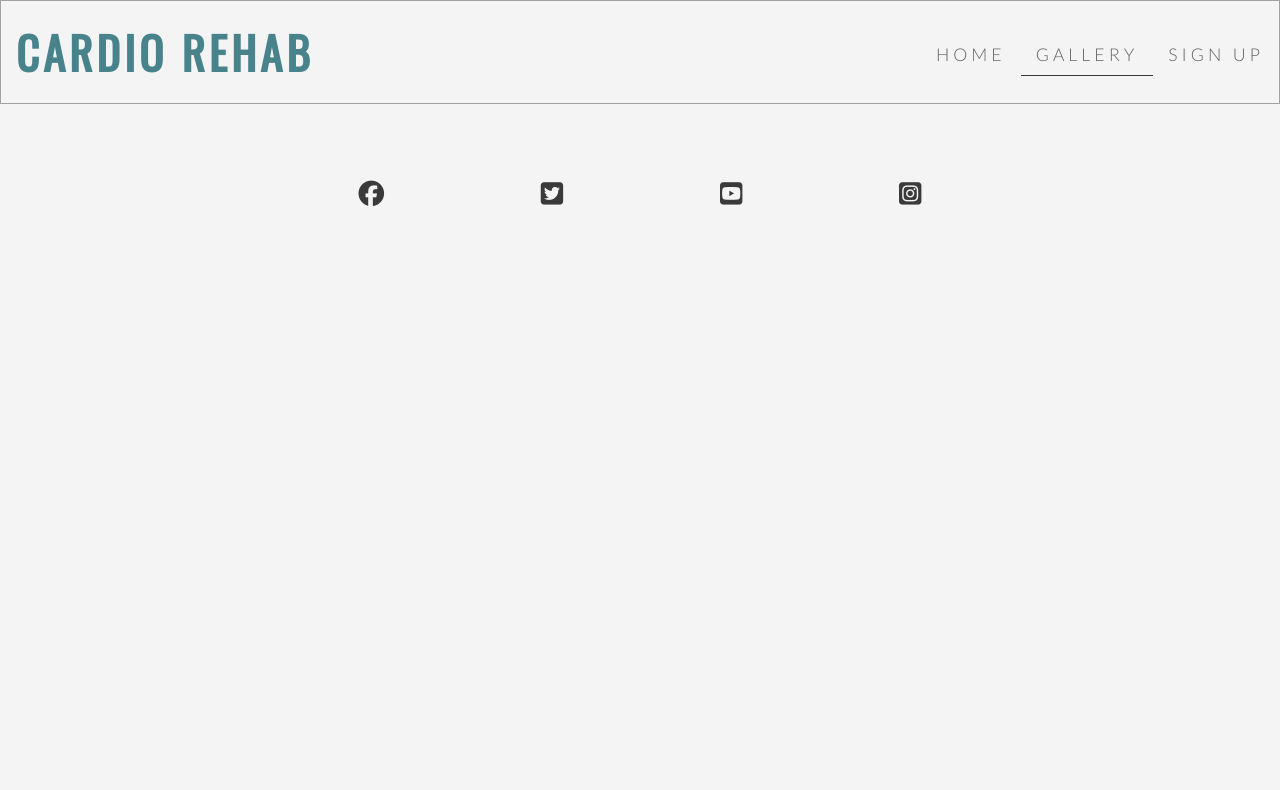
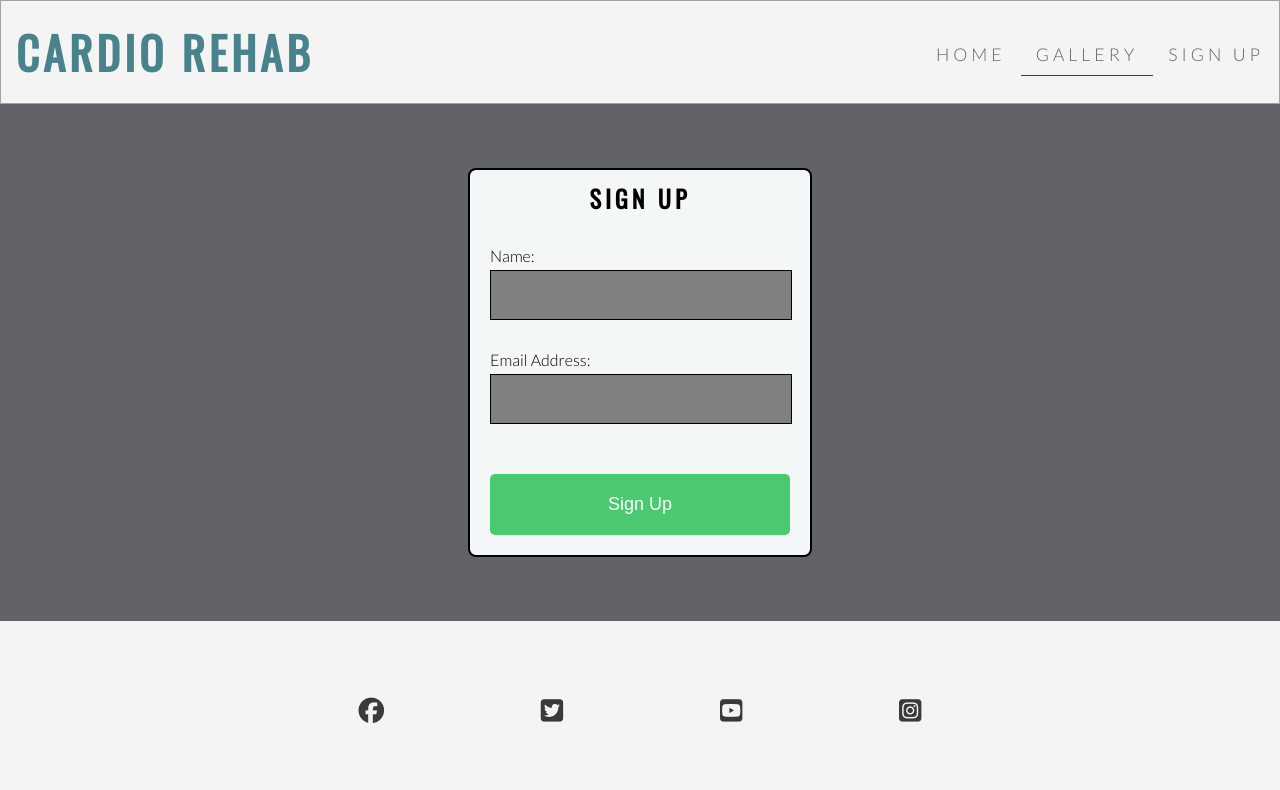
Before and after one commit to andyk8872/Portfolio-Project-1, a plain HTML site: page signup.html in a window 1280 px wide. Drawn offline with nearby package versions, Linux system fonts and the light colour scheme.

Commit message:
Add signup markup and style

```diff
--- a/assets/css/style.css
+++ b/assets/css/style.css
@@ -108,7 +108,7 @@ h1 {
 	text-align: center;
 }
 
-.events {
+.about {
 	list-style: none;
 	font-size: 180%;
 }
@@ -136,6 +136,51 @@ h1 {
 	border-radius: 5px;
 	height: 100%;
 	object-fit: cover;
+  }
+
+  /* signup */
+#signup {
+	padding: 5% 0;
+	background-color: #626269;
+}
+
+.form-section {
+	max-width: 300px;
+	margin: 0 auto;
+	padding: 10px 20px;
+	background: #f4f7f8;
+	border: 2px solid #000;
+	border-radius: 8px;
+  }
+
+ .form-section > h1 {
+	margin: 0 0 30px 0;
+	text-align: center;
+  }
+
+  input[type="text"],
+  input[type="email"] {
+	font-size: 16px;
+	height: auto;
+	margin-top: 5px;
+	padding: 15px;
+	width: 90%;
+	background-color: #808080;
+	color: #8a97a0;
+	margin-bottom: 30px;
+	border: 1px solid #000;
+  }
+
+  button {
+	padding: 20px 40px;
+	color: #FFF;
+	background-color: #4bc970;
+	font-size: 18px;
+	text-align: center;
+	border-radius: 5px;
+	width: 100%;
+	margin-bottom: 10px;
+	margin-top: 20px;
   }
 
 /* footer */
--- a/signup.html
+++ b/signup.html
@@ -27,6 +27,17 @@
             </li>
         </ul>
     </header>
+    <!-- signup-form -->
+    <section id="signup">
+        <form method="POST" action="https://formdump.codeinstitute.net/" class="form-section">
+            <h1>Sign Up</h1>
+            <label for="fname">Name:</label>
+            <input type="text" id="fname" name="user_name" required>
+            <label for="email">Email Address:</label>
+            <input type="email" id="email" name="email_address" required>
+            <button type="submit">Sign Up</button>
+        </form>
+    </section>
     <!-- footer -->
     <footer>
         <ul id="social-networks">
```
Also changed, not shown: index.html (+3 -3 lines).
